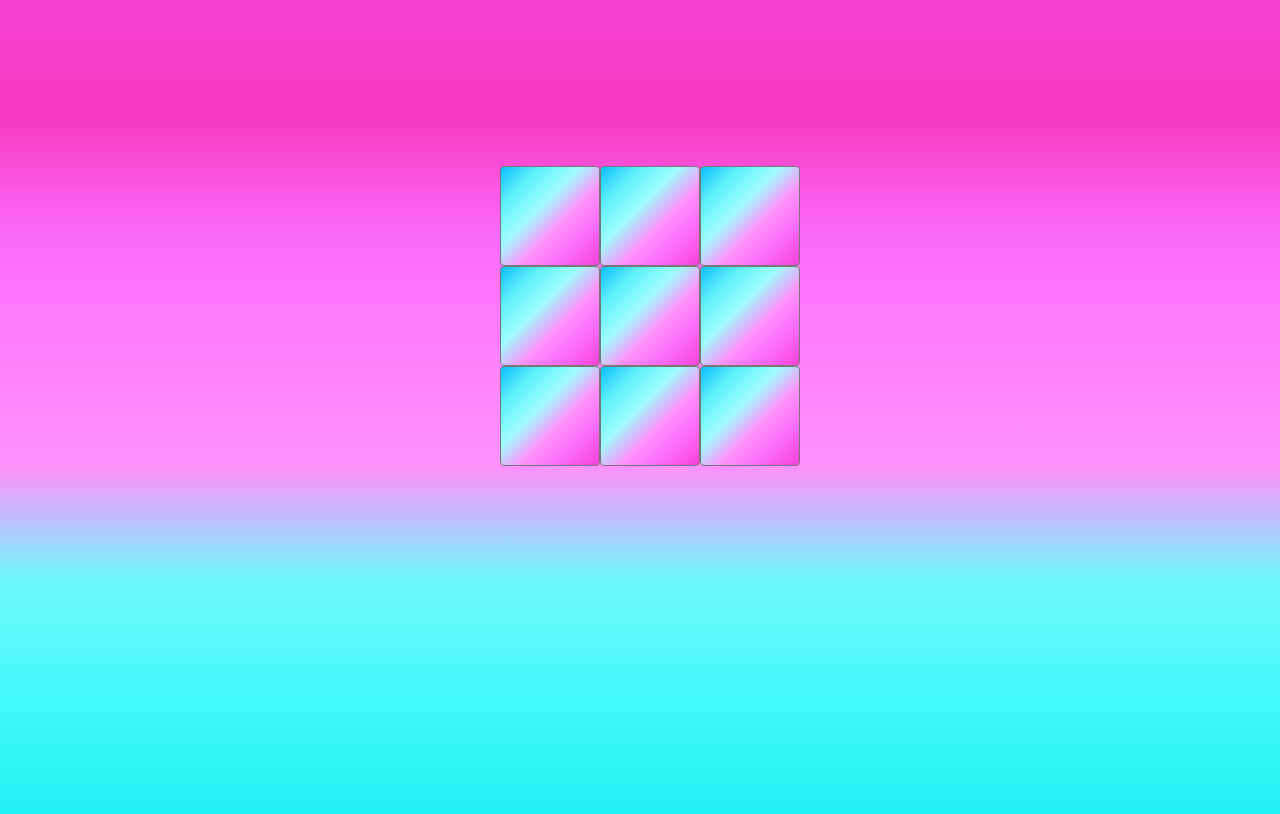
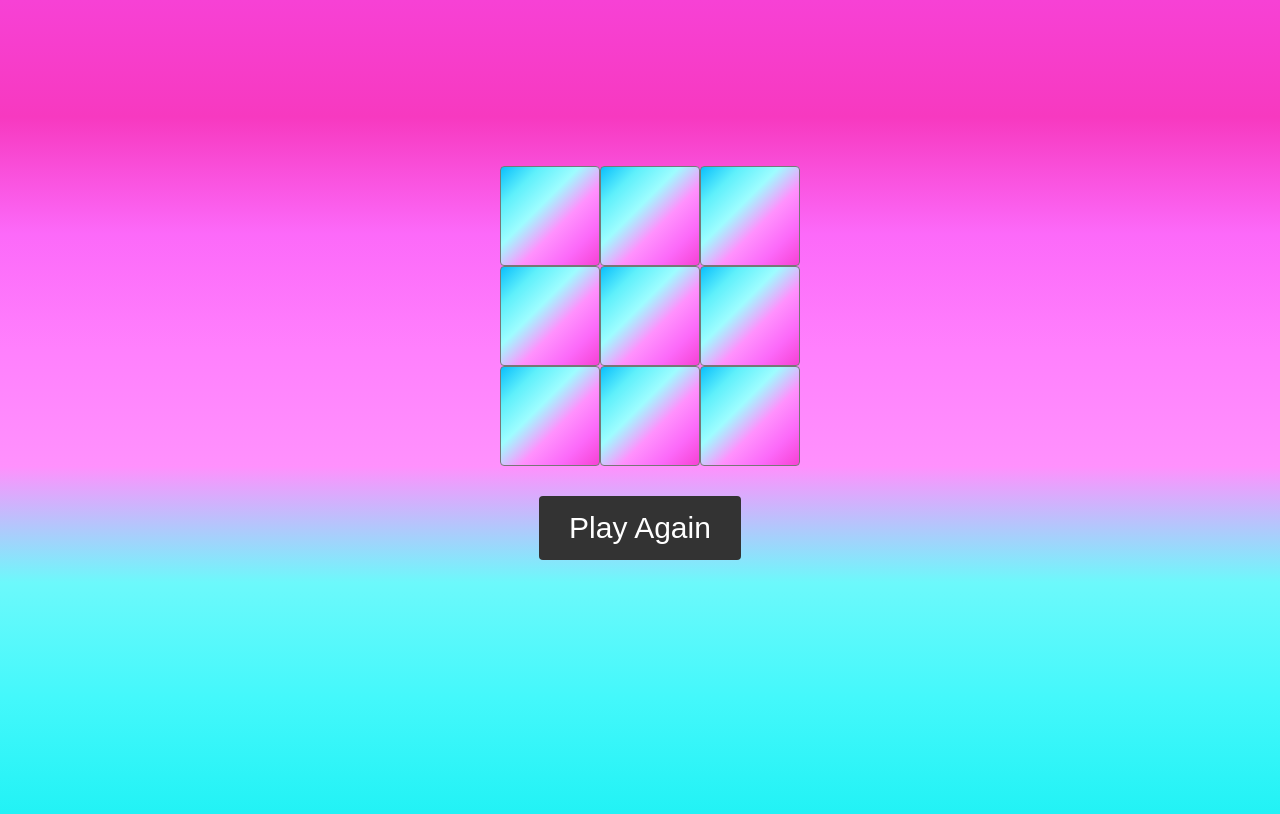
Before and after one commit to LukasZarnauskas/tic-tac-toe-react_game, a React (Vite) app: page / in a window 1280 px wide. Built offline with nearby package versions, Linux system fonts and the light colour scheme; the HTML template or start-up script is replaced by a standard one.

Commit message:
play again added, style added

```diff
--- a/src/App.jsx
+++ b/src/App.jsx
@@ -8,6 +8,7 @@ function App() {
   const [stepInfo, setStepInfo] = useState([]);
   const [win, setWin] = useState('');
   const [disable, setDisabled] = useState(true);
+  // const [emptySquare, setEmptySquare] = useState(false);
   function counter() {
     setClickVal(clickVal + 1);
   }
@@ -79,6 +80,13 @@ function App() {
       setWin('Draw');
     }
   }
+  // function resetGame() {
+  //   setClickVal(0);
+  //   setStepInfo([]);
+  //   setWin('');
+  //   setDisabled(true);
+  //   setEmptySquare(true);
+  // }
 
   return (
     <div>
@@ -155,6 +163,16 @@ function App() {
           disableAll={disable}
         />
       </div>
+      <div className="center">
+        <button
+          className="reset"
+          onClick={() => {
+            window.location.reload();
+          }}
+        >
+          Play Again
+        </button>
+      </div>
     </div>
   );
 }
--- a/src/styles/App.css
+++ b/src/styles/App.css
@@ -13,7 +13,7 @@ body {
   height: 100vh;
 }
 
-button {
+.square {
   background-image: linear-gradient(
     to bottom right,
     #0bbffc,
@@ -41,3 +41,20 @@ button {
   height: 10rem;
   margin-bottom: 5rem;
 }
+
+.reset {
+  margin-top: 3rem;
+  padding: 1.5rem 3rem;
+  background-color: #333;
+  color: #fff;
+  border: none;
+  font-size: 3rem;
+}
+
+.reset:hover {
+  background-color: #555;
+}
+
+.center {
+  text-align: center;
+}
```
